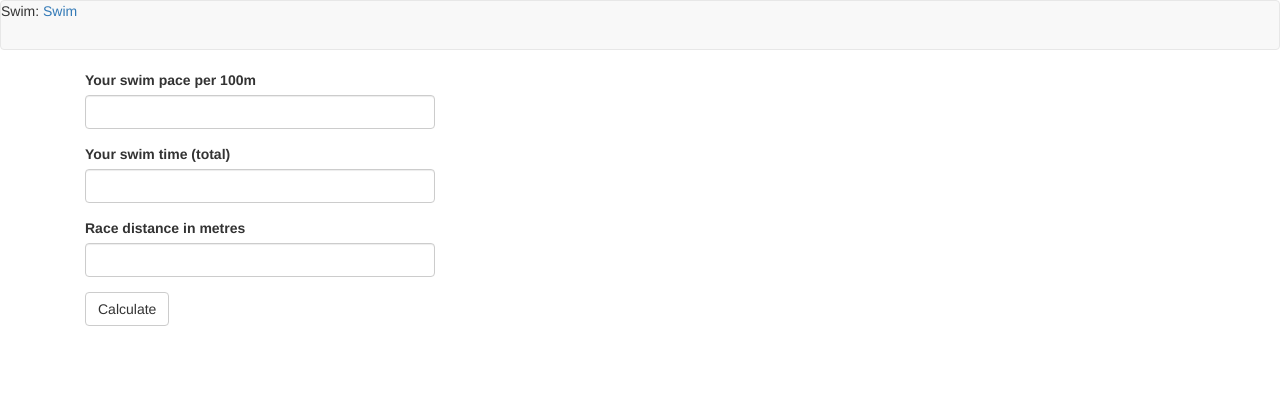
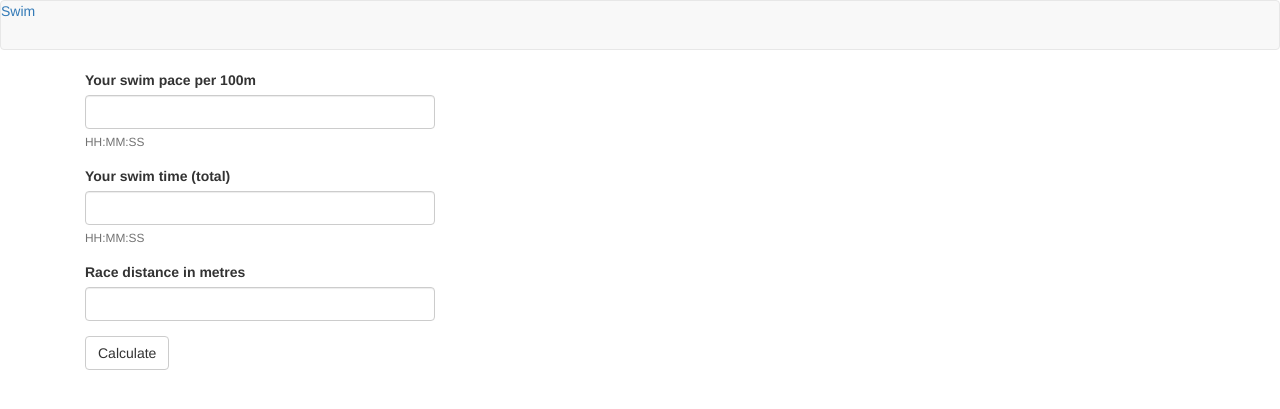
Before and after one commit to dopafon/pace-calculator, a Flask app: page /swim in a window 1280 px wide. Shown: the top 409 px of the page. Run offline with Flask 2, Linux system fonts and the light colour scheme; some libraries are stand-ins or nearby versions.

Commit message:
validate the form

```diff
--- a/app/forms.py
+++ b/app/forms.py
@@ -1,17 +1,10 @@
+from flask import flash
 from flask_wtf import FlaskForm
 from wtforms import StringField, SubmitField, IntegerField
-from wtforms.validators import DataRequired, Optional
+from wtforms.validators import DataRequired, Optional, InputRequired
 
 class CalcForm(FlaskForm):
-    swim_pace_time = StringField('Your swim pace per 100m', validators=[Optional()])
-    swim_race_time = StringField('Your swim time (total)', validators=[Optional()])
+    swim_pace_time = StringField('Your swim pace per 100m', validators=[Optional()], description='HH:MM:SS')
+    swim_race_time = StringField('Your swim time (total)', validators=[Optional()], description='HH:MM:SS')
     distance = IntegerField('Race distance in metres', validators=[DataRequired()])
     submit = SubmitField('Calculate')
-
-    def validate(self):
-        if not self.swim_pace_time.data and not self.swim_race_time.data:
-            msg = 'At least one of race or pace time must be set'
-            self.swim_race_time.errors.append(msg)
-            self.swim_pace_time.errors.append(msg)
-            return False
-        return True
--- a/app/routes.py
+++ b/app/routes.py
@@ -2,6 +2,14 @@ from app import app
 from flask import render_template, flash, redirect, request
 from app.forms import CalcForm
 from app.pacecalc import get_swimpace_by_time, get_time_by_pace, get_secs_from_time, convert_secs_to_time, create_swimsplits
+
+def validate_pace_or_time():
+    form = CalcForm()
+    if not form.swim_pace_time.data and not form.swim_race_time.data:
+        flash('At least one of race or pace time must be set', 'error')
+    elif form.swim_pace_time.data and form.swim_race_time.data:
+        flash('Please specify ONLY "pace" OR "time"', 'error')
+        return render_template('swim.html', title='Swim', form=form)
 
 @app.route('/', methods=['GET'])
 def homepage():
@@ -10,11 +18,8 @@ def homepage():
 @app.route('/swim', methods=['GET', 'POST'])
 def swim():
     form = CalcForm()
-    #if form.validate_on_submit():
-    #    flash('Distance {}, pace {}'.format(
-    #        form.distance.data, form.pace_time.data))
-    #    return redirect('/')
     if form.swim_pace_time.data is not None:
+        validate_pace_or_time()
         if form.swim_pace_time.data != '':
             # get seconds from timestring in form
             pace_time_str = form.swim_pace_time.data
@@ -32,6 +37,7 @@ def swim():
                 race_time_secs = get_secs_from_time(race_time_str)
                 pacetime = get_swimpace_by_time(form.distance.data, race_time_secs)
                 swimsplits = create_swimsplits(race_time_secs, form.distance.data)
+                validate_pace_or_time()
                 return render_template('swim.html', title='Swim',
                     form=form,
                     swimtime=convert_secs_to_time(race_time_secs),
--- a/app/templates/base.html
+++ b/app/templates/base.html
@@ -4,7 +4,7 @@
     {% endblock %}
     {% block navbar %}
         <nav class="navbar navbar-default">
-            <div>Swim: <a href="/swim">Swim</a></div>
+            <div><a href="/swim">Swim</a></div>
 
         </nav>
     {% endblock %}
```
